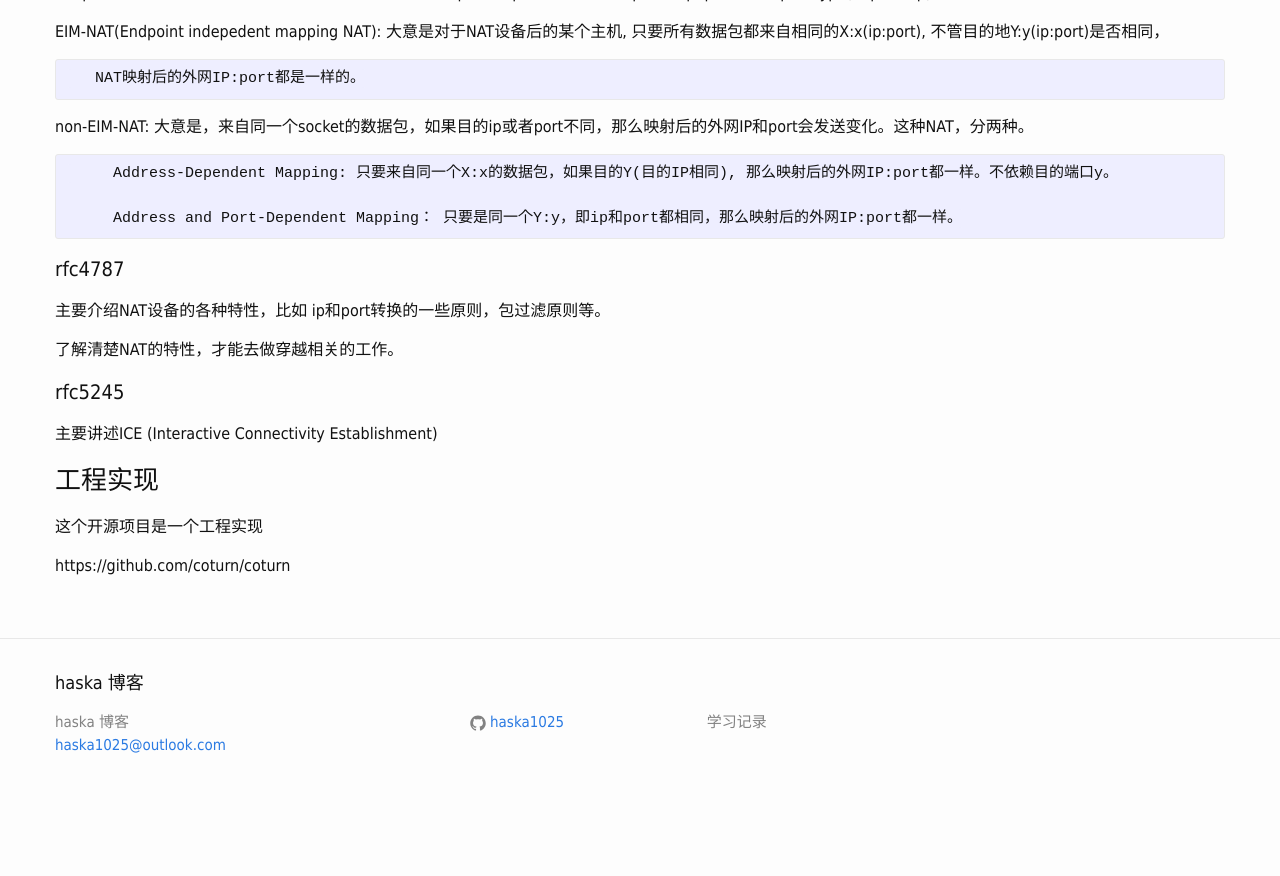
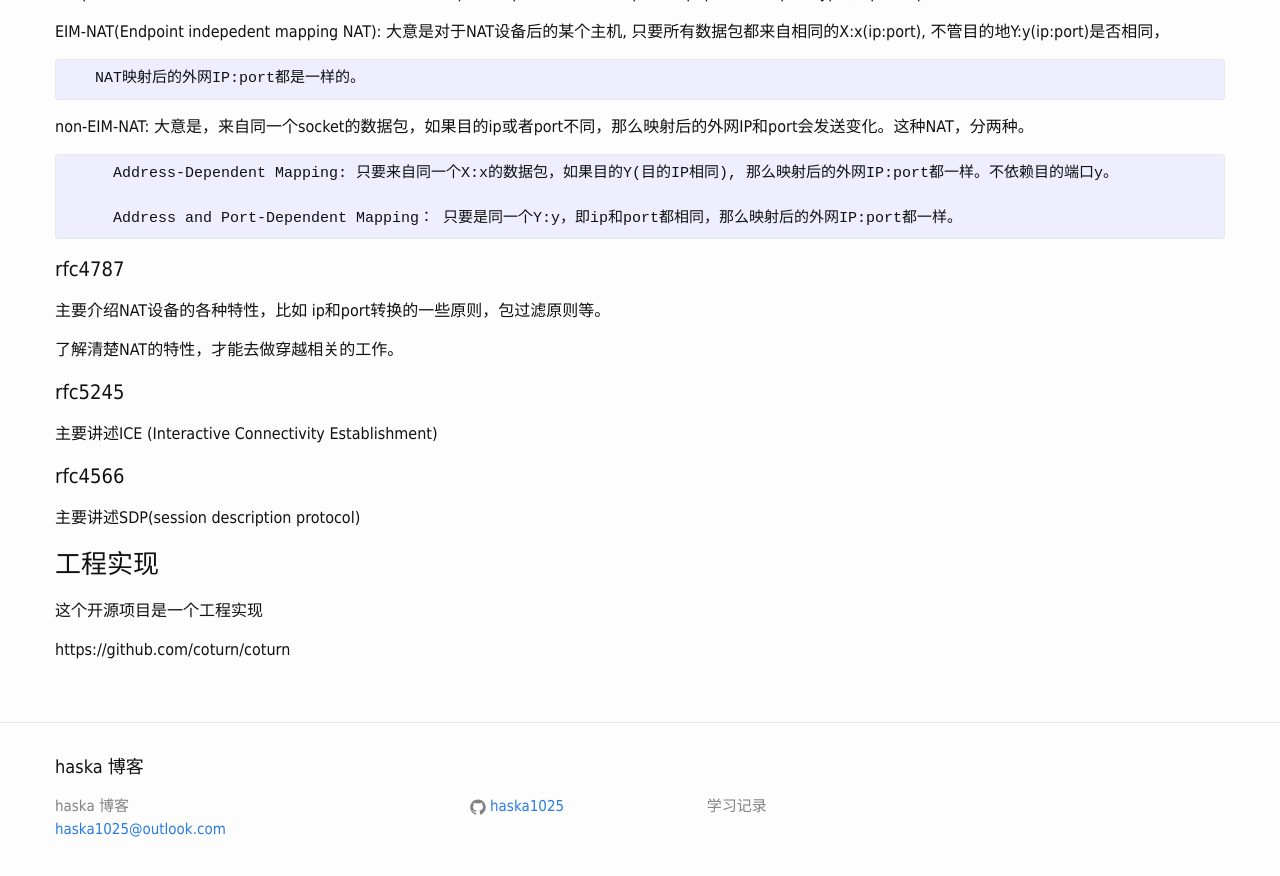
Before and after one commit to haska1025/haska1025.github.io, a Jekyll site: the page built from _posts/2019-01-12-p2p_ relative.md, in a window 1280 px wide and 900 px high, scrolled down 651 px. Shown: the top 876 px of the window. Built offline with Jekyll 4.4.1, drawn with Linux system fonts in a browser that asks for light colours; before the commit the page ends 1467 px from its top, so only the background shows below that.

Commit message:
Update 2019-01-12-p2p_ relative.md

```diff
--- a/_posts/2019-01-12-p2p_ relative.md
+++ b/_posts/2019-01-12-p2p_ relative.md
@@ -47,6 +47,10 @@ non-EIM-NAT: 大意是，来自同一个socket的数据包，如果目的ip或
 
 主要讲述ICE (Interactive Connectivity Establishment)
 
+#### rfc4566
+
+主要讲述SDP(session description protocol)
+
 ### 工程实现
 
 这个开源项目是一个工程实现
```
